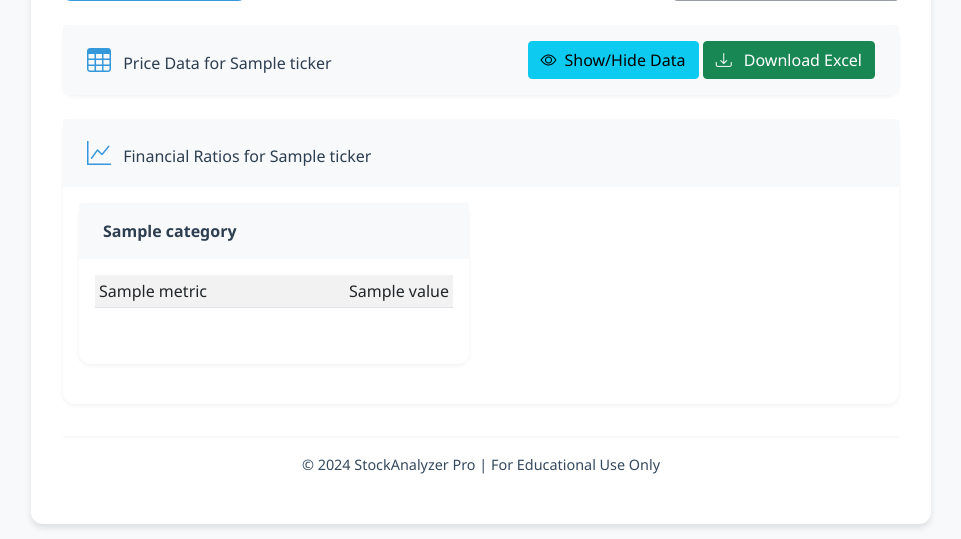
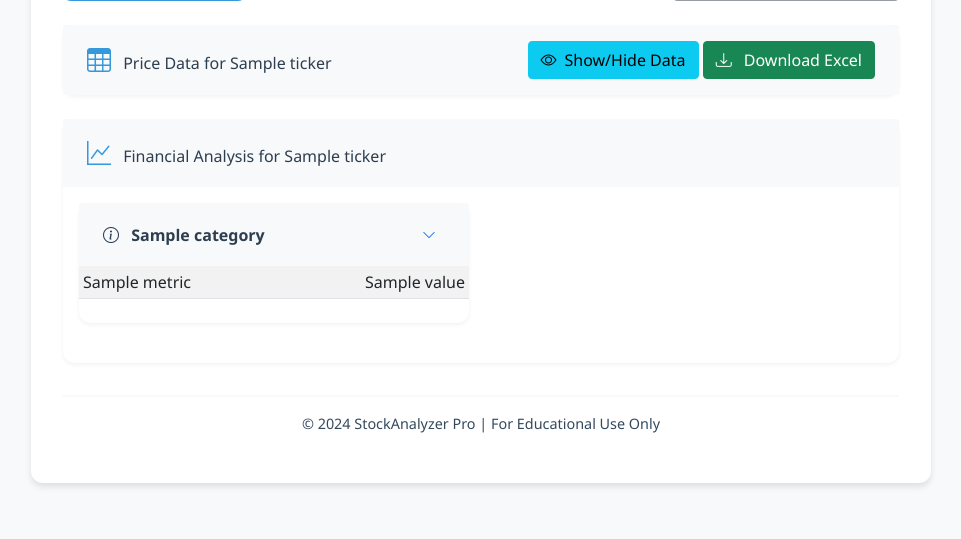
Before and after one commit to fawaskoya/stockdownloader, a Flask app: template templates/index.html in a window 1280 px wide. Shown: the part 785-1324 px from the top of the page, without its empty margins (159-1120 px from the left). After the commit the page ends 1272 px from the top, so only its background shows below. Run offline with Flask 3, Linux system fonts and the light colour scheme; the template is opened without the code that fills it: most values are stand-ins (such as "Sample title", 1, 10 or a date in 2020); some libraries are stand-ins or nearby versions.

Commit message:
Enhancement: Expand financial data with nine comprehensive categories and improve UI with collapsible sections

```diff
--- a/main.py
+++ b/main.py
@@ -16,36 +16,119 @@ def get_financial_ratios(ticker):
         stock = yf.Ticker(ticker)
         info = stock.info
 
-        # Define the ratios to extract
-        ratios = {
-            'Valuation Ratios': {
-                'Market Cap': f"${info.get('marketCap', 'N/A'):,.0f}" if info.get('marketCap') else 'N/A',
-                'Price/Earnings (TTM)': f"{info.get('trailingPE', 'N/A')}" if info.get('trailingPE') else 'N/A',
-                'Forward P/E': f"{info.get('forwardPE', 'N/A')}" if info.get('forwardPE') else 'N/A',
-                'PEG Ratio': f"{info.get('pegRatio', 'N/A')}" if info.get('pegRatio') else 'N/A',
-                'Price/Sales': f"{info.get('priceToSalesTrailing12Months', 'N/A')}" if info.get('priceToSalesTrailing12Months') else 'N/A',
-                'Price/Book': f"{info.get('priceToBook', 'N/A')}" if info.get('priceToBook') else 'N/A',
-                'Enterprise Value/EBITDA': f"{info.get('enterpriseToEbitda', 'N/A')}" if info.get('enterpriseToEbitda') else 'N/A'
-            },
-            'Profitability Ratios': {
-                'Profit Margin': f"{info.get('profitMargins', 'N/A')*100:.2f}%" if info.get('profitMargins') else 'N/A',
-                'Operating Margin': f"{info.get('operatingMargins', 'N/A')*100:.2f}%" if info.get('operatingMargins') else 'N/A',
-                'Return on Assets': f"{info.get('returnOnAssets', 'N/A')*100:.2f}%" if info.get('returnOnAssets') else 'N/A',
-                'Return on Equity': f"{info.get('returnOnEquity', 'N/A')*100:.2f}%" if info.get('returnOnEquity') else 'N/A'
-            },
-            'Dividend Information': {
-                'Dividend Yield': f"{info.get('dividendYield', 'N/A')*100:.2f}%" if info.get('dividendYield') else 'N/A',
-                'Dividend Rate': f"${info.get('dividendRate', 'N/A')}" if info.get('dividendRate') else 'N/A',
-                'Payout Ratio': f"{info.get('payoutRatio', 'N/A')*100:.2f}%" if info.get('payoutRatio') else 'N/A',
-            },
-            'Analyst Targets': {
-                'Target High Price': f"${info.get('targetHighPrice', 'N/A')}" if info.get('targetHighPrice') else 'N/A',
-                'Target Low Price': f"${info.get('targetLowPrice', 'N/A')}" if info.get('targetLowPrice') else 'N/A',
-                'Target Mean Price': f"${info.get('targetMeanPrice', 'N/A')}" if info.get('targetMeanPrice') else 'N/A'
+        # Company Information
+        company_info = {
+            'Company Information': {
+                'Name': info.get('longName', ticker),
+                'Sector': info.get('sector', 'N/A'),
+                'Industry': info.get('industry', 'N/A'),
+                'Country': info.get('country', 'N/A'),
+                'Exchange': info.get('exchange', 'N/A'),
+                'Currency': info.get('currency', 'N/A'),
+                'Website': info.get('website', 'N/A')
             }
         }
 
-        return ratios
+        # Price & Performance Metrics
+        performance = {
+            'Price & Performance': {
+                'Current Price': f"${info.get('currentPrice', info.get('regularMarketPrice', 'N/A')):.2f}" if isinstance(info.get('currentPrice', info.get('regularMarketPrice')), (int, float)) else 'N/A',
+                '52 Week High': f"${info.get('fiftyTwoWeekHigh', 'N/A'):.2f}" if isinstance(info.get('fiftyTwoWeekHigh'), (int, float)) else 'N/A',
+                '52 Week Low': f"${info.get('fiftyTwoWeekLow', 'N/A'):.2f}" if isinstance(info.get('fiftyTwoWeekLow'), (int, float)) else 'N/A',
+                '50-Day Avg': f"${info.get('fiftyDayAverage', 'N/A'):.2f}" if isinstance(info.get('fiftyDayAverage'), (int, float)) else 'N/A',
+                '200-Day Avg': f"${info.get('twoHundredDayAverage', 'N/A'):.2f}" if isinstance(info.get('twoHundredDayAverage'), (int, float)) else 'N/A',
+                'Beta': f"{info.get('beta', 'N/A'):.2f}" if isinstance(info.get('beta'), (int, float)) else 'N/A'
+            }
+        }
+
+        # Valuation Ratios
+        valuation = {
+            'Valuation Ratios': {
+                'Market Cap': f"${info.get('marketCap', 'N/A'):,.0f}" if isinstance(info.get('marketCap'), (int, float)) else 'N/A',
+                'Enterprise Value': f"${info.get('enterpriseValue', 'N/A'):,.0f}" if isinstance(info.get('enterpriseValue'), (int, float)) else 'N/A',
+                'P/E (TTM)': f"{info.get('trailingPE', 'N/A'):.2f}" if isinstance(info.get('trailingPE'), (int, float)) else 'N/A',
+                'Forward P/E': f"{info.get('forwardPE', 'N/A'):.2f}" if isinstance(info.get('forwardPE'), (int, float)) else 'N/A',
+                'PEG Ratio': f"{info.get('pegRatio', 'N/A'):.2f}" if isinstance(info.get('pegRatio'), (int, float)) else 'N/A',
+                'Price/Sales': f"{info.get('priceToSalesTrailing12Months', 'N/A'):.2f}" if isinstance(info.get('priceToSalesTrailing12Months'), (int, float)) else 'N/A',
+                'Price/Book': f"{info.get('priceToBook', 'N/A'):.2f}" if isinstance(info.get('priceToBook'), (int, float)) else 'N/A',
+                'EV/EBITDA': f"{info.get('enterpriseToEbitda', 'N/A'):.2f}" if isinstance(info.get('enterpriseToEbitda'), (int, float)) else 'N/A',
+                'EV/Revenue': f"{info.get('enterpriseToRevenue', 'N/A'):.2f}" if isinstance(info.get('enterpriseToRevenue'), (int, float)) else 'N/A'
+            }
+        }
+
+        # Financial Health Metrics
+        financial_health = {
+            'Financial Health': {
+                'Total Cash': f"${info.get('totalCash', 'N/A'):,.0f}" if isinstance(info.get('totalCash'), (int, float)) else 'N/A',
+                'Total Debt': f"${info.get('totalDebt', 'N/A'):,.0f}" if isinstance(info.get('totalDebt'), (int, float)) else 'N/A',
+                'Debt-to-Equity': f"{info.get('debtToEquity', 'N/A'):.2f}" if isinstance(info.get('debtToEquity'), (int, float)) else 'N/A',
+                'Current Ratio': f"{info.get('currentRatio', 'N/A'):.2f}" if isinstance(info.get('currentRatio'), (int, float)) else 'N/A',
+                'Quick Ratio': f"{info.get('quickRatio', 'N/A'):.2f}" if isinstance(info.get('quickRatio'), (int, float)) else 'N/A'
+            }
+        }
+
+        # Profitability Ratios
+        profitability = {
+            'Profitability': {
+                'Profit Margin': f"{info.get('profitMargins', 'N/A'):.2%}" if isinstance(info.get('profitMargins'), (int, float)) else 'N/A',
+                'Operating Margin': f"{info.get('operatingMargins', 'N/A'):.2%}" if isinstance(info.get('operatingMargins'), (int, float)) else 'N/A',
+                'Gross Margin': f"{info.get('grossMargins', 'N/A'):.2%}" if isinstance(info.get('grossMargins'), (int, float)) else 'N/A',
+                'EBITDA Margin': f"{info.get('ebitdaMargins', 'N/A'):.2%}" if isinstance(info.get('ebitdaMargins'), (int, float)) else 'N/A',
+                'Return on Assets': f"{info.get('returnOnAssets', 'N/A'):.2%}" if isinstance(info.get('returnOnAssets'), (int, float)) else 'N/A',
+                'Return on Equity': f"{info.get('returnOnEquity', 'N/A'):.2%}" if isinstance(info.get('returnOnEquity'), (int, float)) else 'N/A'
+            }
+        }
+
+        # Growth Metrics
+        growth = {
+            'Growth Metrics': {
+                'Revenue Growth (YoY)': f"{info.get('revenueGrowth', 'N/A'):.2%}" if isinstance(info.get('revenueGrowth'), (int, float)) else 'N/A',
+                'Earnings Growth (YoY)': f"{info.get('earningsGrowth', 'N/A'):.2%}" if isinstance(info.get('earningsGrowth'), (int, float)) else 'N/A',
+                'EPS Growth (YoY)': f"{info.get('earningsQuarterlyGrowth', 'N/A'):.2%}" if isinstance(info.get('earningsQuarterlyGrowth'), (int, float)) else 'N/A',
+                'Free Cash Flow (TTM)': f"${info.get('freeCashflow', 'N/A'):,.0f}" if isinstance(info.get('freeCashflow'), (int, float)) else 'N/A'
+            }
+        }
+
+        # Dividend Information
+        dividend = {
+            'Dividend Information': {
+                'Dividend Yield': f"{info.get('dividendYield', 'N/A'):.2%}" if isinstance(info.get('dividendYield'), (int, float)) else 'N/A',
+                'Dividend Rate': f"${info.get('dividendRate', 'N/A'):.2f}" if isinstance(info.get('dividendRate'), (int, float)) else 'N/A',
+                'Payout Ratio': f"{info.get('payoutRatio', 'N/A'):.2%}" if isinstance(info.get('payoutRatio'), (int, float)) else 'N/A',
+                'Ex-Dividend Date': info.get('exDividendDate', 'N/A'),
+                'Dividend Date': info.get('dividendDate', 'N/A')
+            }
+        }
+
+        # Trading Information
+        trading = {
+            'Trading Information': {
+                'Volume': f"{info.get('volume', 'N/A'):,.0f}" if isinstance(info.get('volume'), (int, float)) else 'N/A',
+                'Avg. Volume': f"{info.get('averageVolume', 'N/A'):,.0f}" if isinstance(info.get('averageVolume'), (int, float)) else 'N/A',
+                'Shares Outstanding': f"{info.get('sharesOutstanding', 'N/A'):,.0f}" if isinstance(info.get('sharesOutstanding'), (int, float)) else 'N/A',
+                'Float': f"{info.get('floatShares', 'N/A'):,.0f}" if isinstance(info.get('floatShares'), (int, float)) else 'N/A',
+                'Short Ratio': f"{info.get('shortRatio', 'N/A'):.2f}" if isinstance(info.get('shortRatio'), (int, float)) else 'N/A',
+                'Short % of Float': f"{info.get('shortPercentOfFloat', 'N/A'):.2%}" if isinstance(info.get('shortPercentOfFloat'), (int, float)) else 'N/A'
+            }
+        }
+
+        # Analyst Targets
+        analyst = {
+            'Analyst Opinions': {
+                'Target High Price': f"${info.get('targetHighPrice', 'N/A'):.2f}" if isinstance(info.get('targetHighPrice'), (int, float)) else 'N/A',
+                'Target Low Price': f"${info.get('targetLowPrice', 'N/A'):.2f}" if isinstance(info.get('targetLowPrice'), (int, float)) else 'N/A',
+                'Target Mean Price': f"${info.get('targetMeanPrice', 'N/A'):.2f}" if isinstance(info.get('targetMeanPrice'), (int, float)) else 'N/A',
+                'Recommendation': info.get('recommendationKey', 'N/A').capitalize() if info.get('recommendationKey') else 'N/A',
+                'No. of Analysts': f"{info.get('numberOfAnalystOpinions', 'N/A')}" if info.get('numberOfAnalystOpinions') else 'N/A'
+            }
+        }
+
+        # Combine all sections
+        all_data = {}
+        for section in [company_info, performance, valuation, profitability, growth, financial_health, dividend, trading, analyst]:
+            all_data.update(section)
+
+        return all_data
     except Exception as e:
         print(f"Error fetching financial ratios: {e}")
         return None
--- a/templates/index.html
+++ b/templates/index.html
@@ -256,18 +256,47 @@
         <div class="card mt-4">
             <div class="card-header">
                 <i class="bi bi-graph-up feature-icon"></i>
-                Financial Ratios{% if ticker %} for {{ ticker }}{% endif %}
+                Financial Analysis{% if ticker %} for {{ ticker }}{% endif %}
             </div>
             <div class="card-body">
                 <div class="row">
                     {% for category, metrics in financial_ratios.items() %}
                     <div class="col-md-6 mb-4">
                         <div class="card h-100">
-                            <div class="card-header bg-light">
+                            <div class="card-header bg-light d-flex justify-content-between align-items-center">
+                                <div>
+                                    {% if category == 'Company Information' %}
+                                    <i class="bi bi-building me-2"></i>
+                                    {% elif category == 'Price & Performance' %}
+                                    <i class="bi bi-graph-up-arrow me-2"></i>
+                                    {% elif category == 'Valuation Ratios' %}
+                                    <i class="bi bi-cash-stack me-2"></i>
+                                    {% elif category == 'Profitability' %}
+                                    <i class="bi bi-piggy-bank me-2"></i>
+                                    {% elif category == 'Growth Metrics' %}
+                                    <i class="bi bi-arrow-up-right me-2"></i>
+                                    {% elif category == 'Financial Health' %}
+                                    <i class="bi bi-shield-check me-2"></i>
+                                    {% elif category == 'Dividend Information' %}
+                                    <i class="bi bi-currency-dollar me-2"></i>
+                                    {% elif category == 'Trading Information' %}
+                                    <i class="bi bi-bar-chart me-2"></i>
+                                    {% elif category == 'Analyst Opinions' %}
+                                    <i class="bi bi-star me-2"></i>
+                                    {% else %}
+                                    <i class="bi bi-info-circle me-2"></i>
+                                    {% endif %}
                                     <strong>{{ category }}</strong>
                                 </div>
-                            <div class="card-body">
-                                <table class="table table-striped table-sm">
+                                <button class="btn btn-sm btn-link" type="button" data-bs-toggle="collapse"
+                                        data-bs-target="#collapse-{{ category|replace(' ', '-')|lower }}"
+                                        aria-expanded="true">
+                                    <i class="bi bi-chevron-down"></i>
+                                </button>
+                            </div>
+                            <div class="collapse show" id="collapse-{{ category|replace(' ', '-')|lower }}">
+                                <div class="card-body p-0">
+                                    <table class="table table-striped table-sm mb-0">
                                         <tbody>
                                             {% for metric, value in metrics.items() %}
                                             <tr>
@@ -277,6 +306,7 @@
                                             {% endfor %}
                                         </tbody>
                                     </table>
+                                </div>
                             </div>
                         </div>
                     </div>
```
Lines whose indentation alone changed are shown as unchanged.
